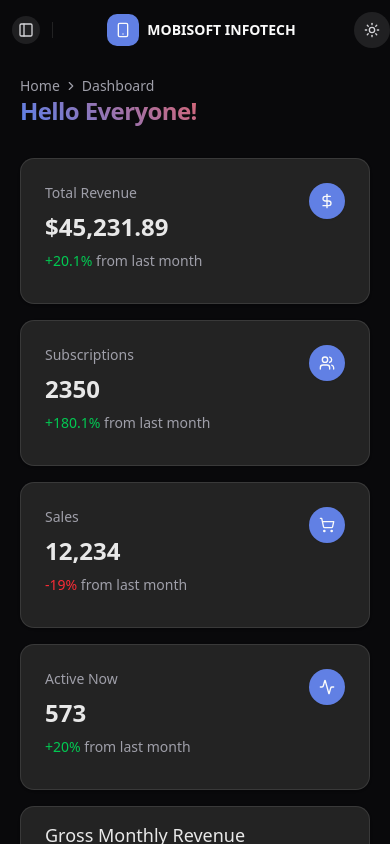
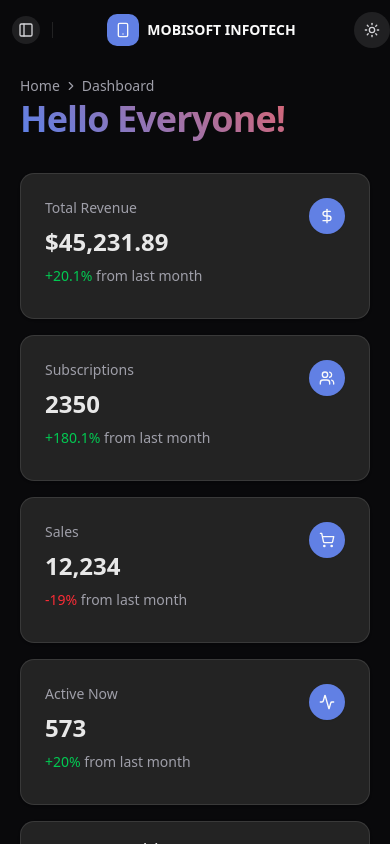
Before and after one commit to innocent1105/ui-design, a React (Vite) app: page / in a window 390 px wide. Shown: the top 844 px of the page. Built offline with nearby package versions, Linux system fonts and the light colour scheme.

Commit message:
Updated the page header

```diff
--- a/src/components/page-header.tsx
+++ b/src/components/page-header.tsx
@@ -17,9 +17,9 @@
 			<PageBreadcrumb items={items} />
 			<div className="flex flex-col gap-4 md:flex-row md:items-center md:justify-between">
 				<div className="flex items-center gap-2">
-					<h2 className="heading text-2xl leading-tight !font-bold tracking-tight sm:text-3xl sm:leading-14">
+					<h1 className="heading text-4xl leading-tight !font-bold tracking-tight sm:text-3xl sm:leading-14">
 						{heading}
-					</h2>
+					</h1>
 				</div>
 				<div className="flex w-full flex-col items-stretch gap-2 sm:w-auto sm:flex-row sm:items-center">
 					{children}
```
